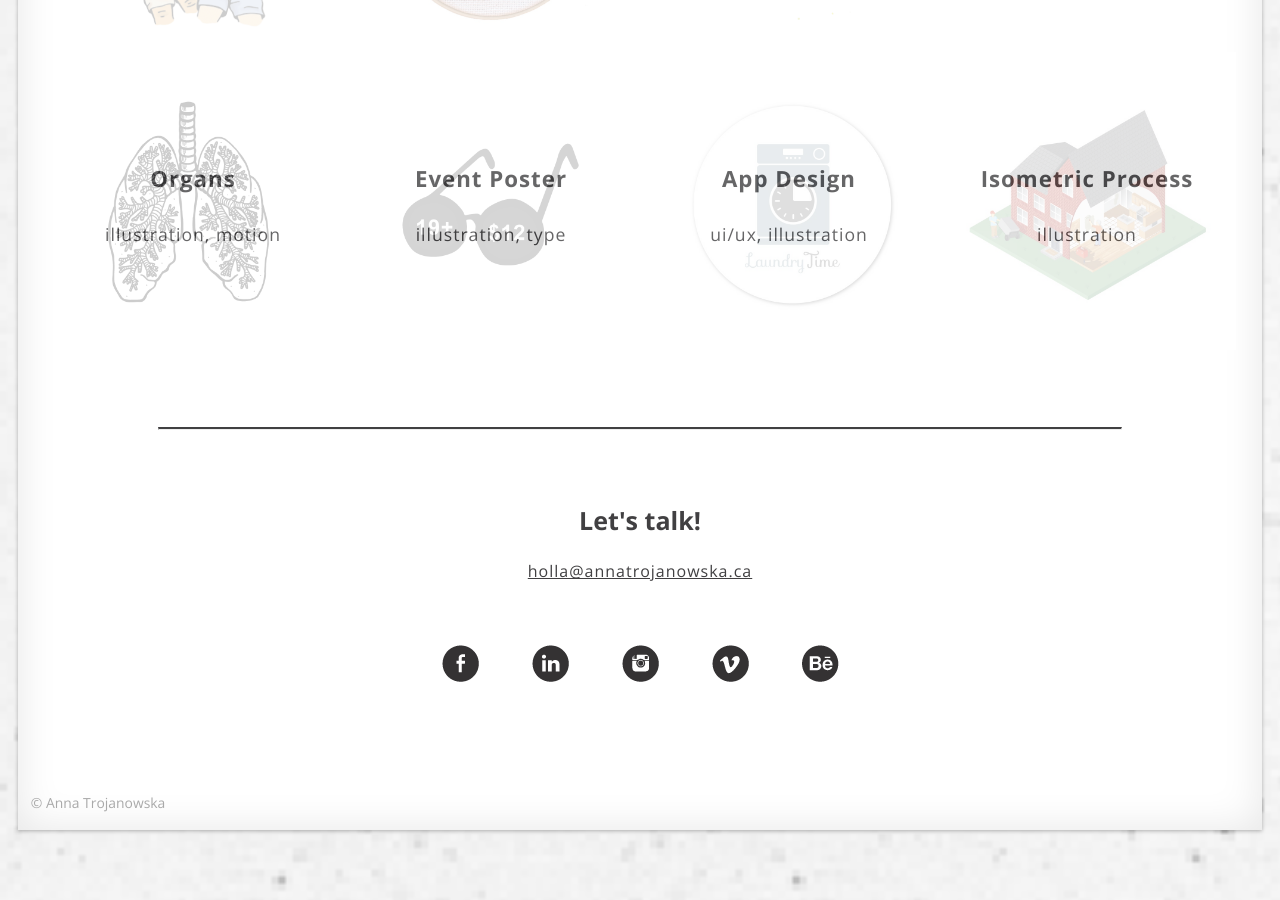
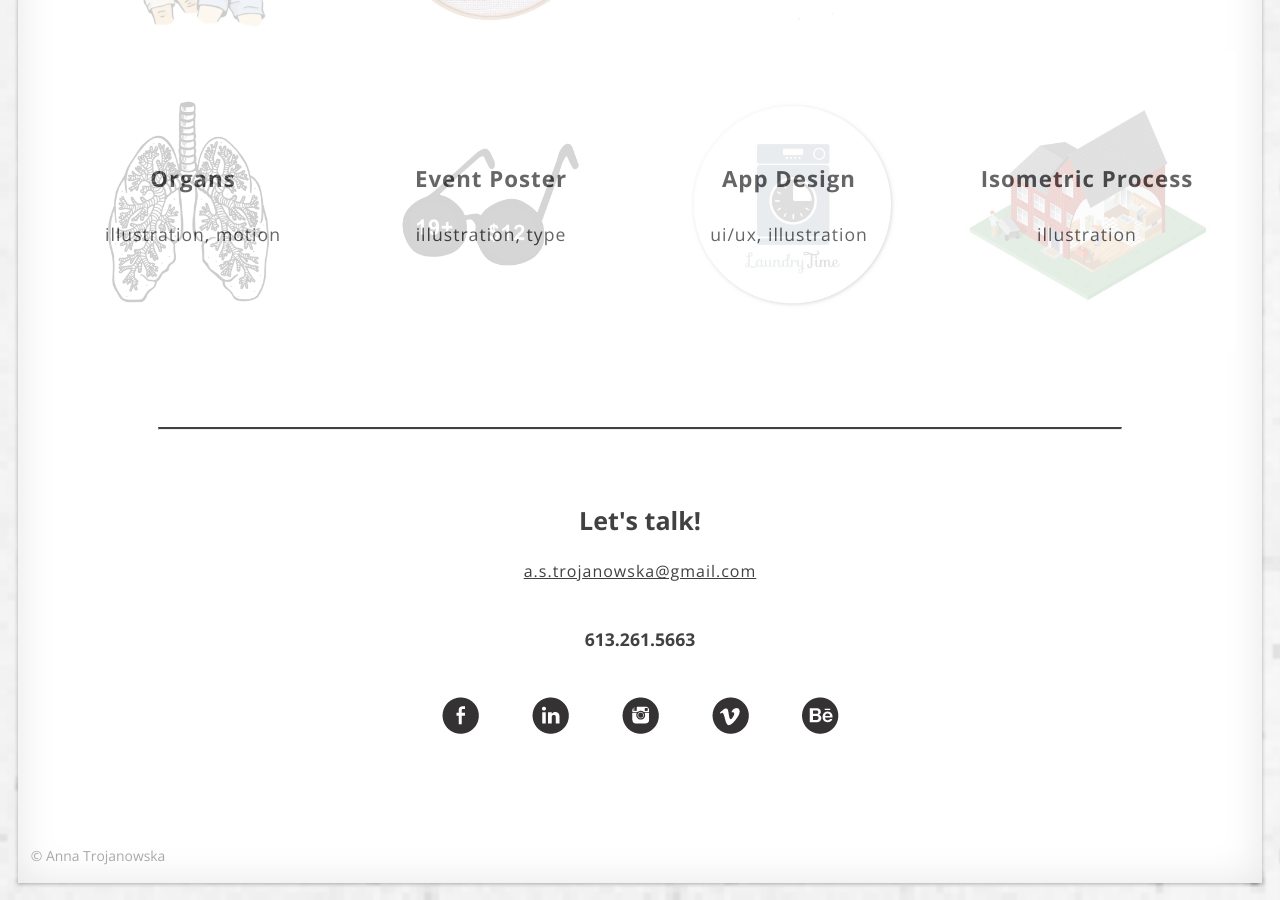
Before and after one commit to anna-trojanowska/annatrojanowska.ca, a Jekyll site: the page built from index.html, in a window 1280 px wide and 900 px high, scrolled down 1294 px. Built offline with Jekyll 4.4.1, drawn with Linux system fonts in a browser that asks for light colours; Markdown is read by kramdown in place of the engine named in the settings.

Commit message:
added phone number

```diff
--- a/_layouts/default.html
+++ b/_layouts/default.html
@@ -23,7 +23,8 @@
 
             <div class="footer" role="contentinfo">
                 <h3 class="letstalk text-center">Let's talk!</h3>
-                <h6 class="text-center email"><a href="mailto:holla@annatrojanowska.ca?Subject:Yo!" class="email">holla@annatrojanowska.ca</a></h6>
+                <h6 class="text-center email"><a href="mailto:holla@annatrojanowska.ca?Subject:Yo!" class="email">a.s.trojanowska@gmail.com</a></h6>
+                <h6 class="text-center phone">613.261.5663</h6>
                 <div class="grid socialcontainer">
                      <div class="social unit unit-xs-1-5 unit-s-1-5 unit-m-1-5 unit-l-1-5">
                         <a href="https://www.facebook.com/anna.trojanowska.5" target="_blank"><img class="fade" src="{{site.baseurl}}/images/fb.png" alt="Facebook"></a>
```
